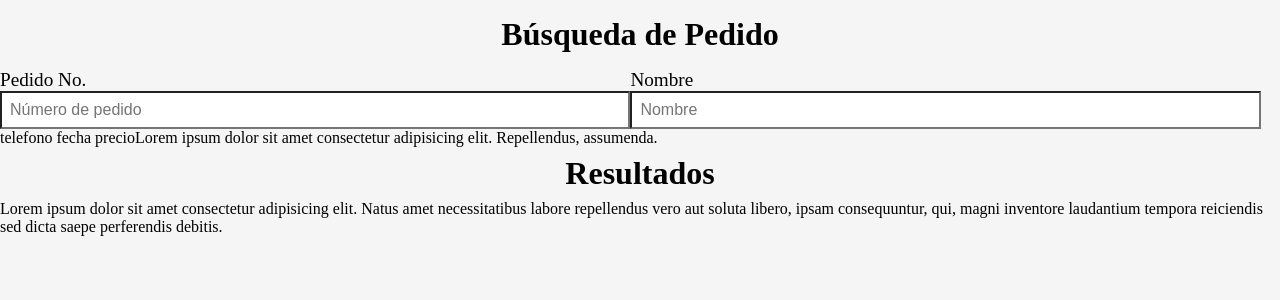
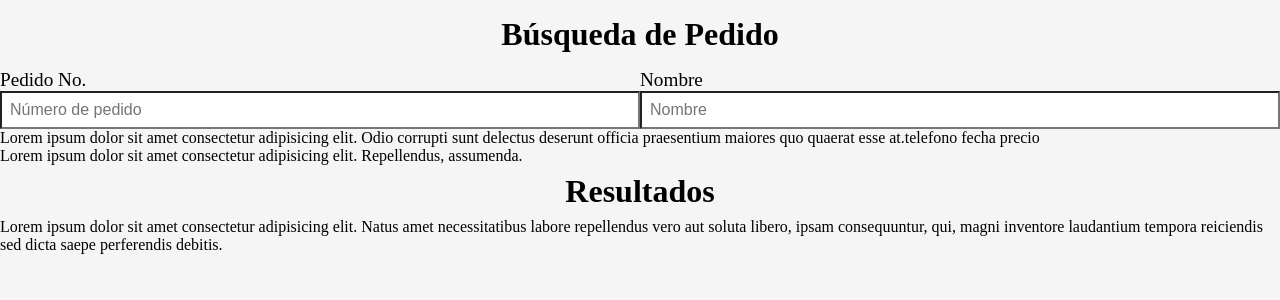
Before and after one commit to perseo1326/pedidos-ventas, a PHP site: page /abcd/controladores/busqueda.controlador.php in a window 1280 px wide. Shown: the part 46-346 px from the top of the page. Run offline with PHP 8.4, Linux system fonts and the light colour scheme; some libraries are stand-ins or nearby versions.

Commit message:
busqueda cambio

```diff
--- a/vistas/busqueda.vista.php
+++ b/vistas/busqueda.vista.php
@@ -16,6 +16,7 @@
                 <input type="text" name="nombre" id="" class="ancho-100" placeholder="Nombre">
             </div>
 
+            <p>Lorem ipsum dolor sit amet consectetur adipisicing elit. Odio corrupti sunt delectus deserunt officia praesentium maiores quo quaerat esse at.</p>
             telefono
             fecha
             precio
```
